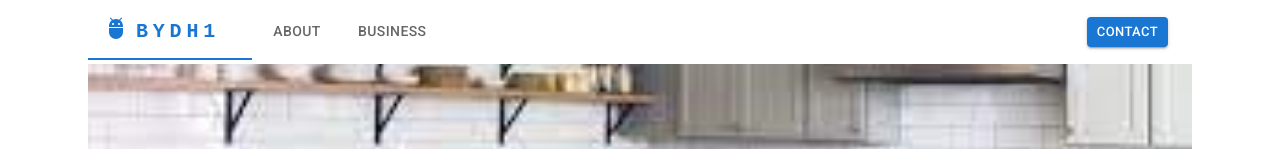
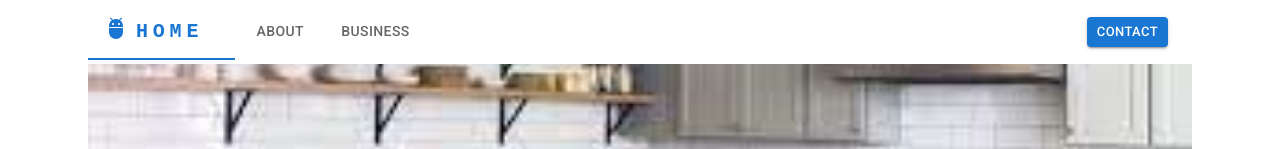
Before and after one commit to BydhLtd/bydh-web-main, a React (Create React App) app: page / in a window 1280 px wide. Shown: the top 149 px of the page. Built offline with nearby package versions, Linux system fonts and the light colour scheme.

Commit message:
change tab name for home

```diff
--- a/src/components/Header/HeaderAppBar.jsx
+++ b/src/components/Header/HeaderAppBar.jsx
@@ -52,7 +52,7 @@ const HeaderAppBar = ({routes}) => {
               textDecoration: 'none',
             }}
           >
-            BYDH1
+            Home
           </Typography>
       </Box>
     );
```
